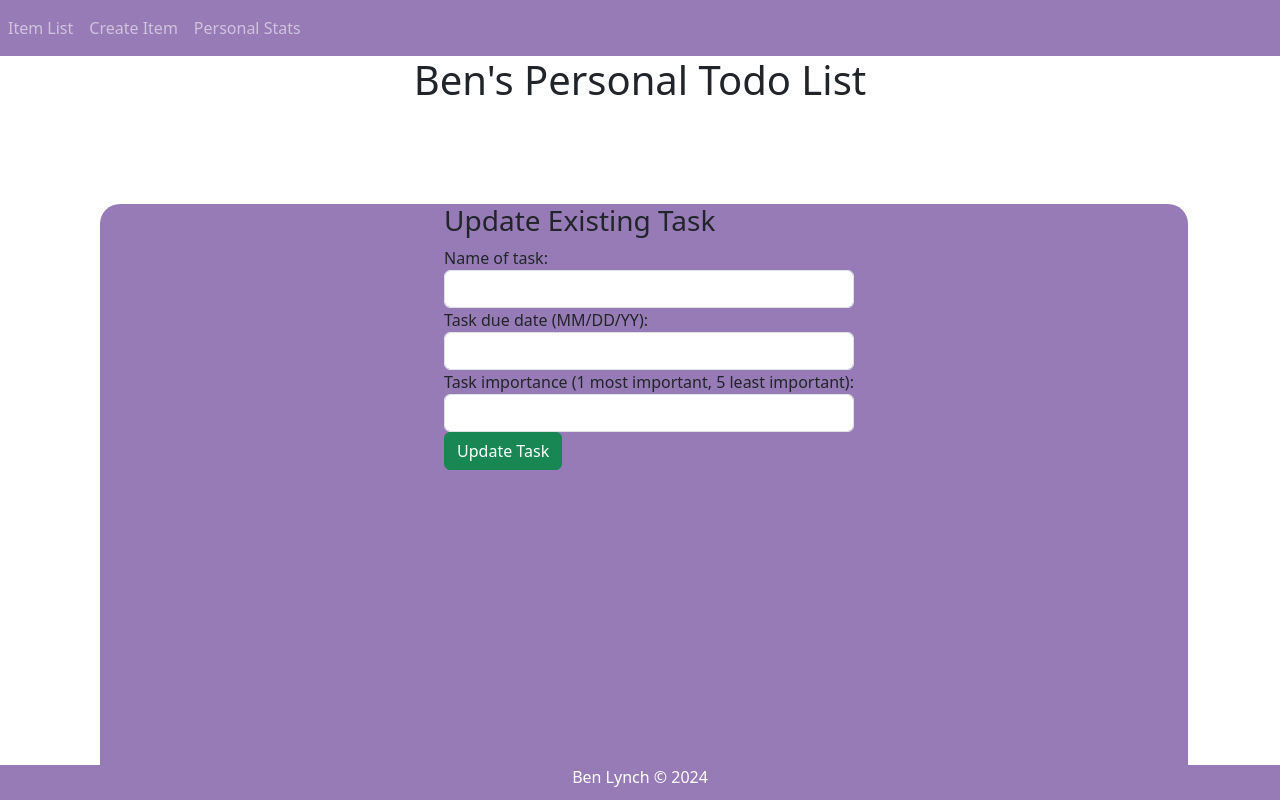
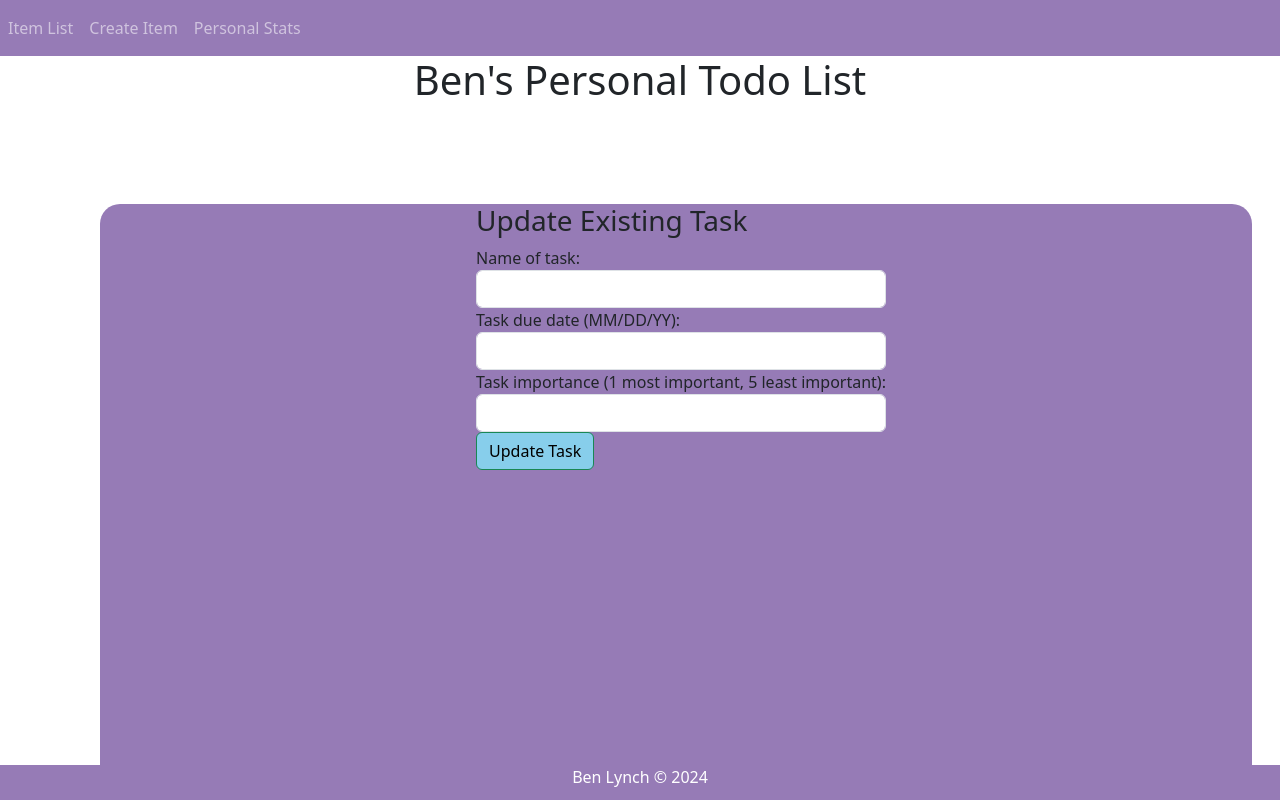
Before and after one commit to benl17/Java-and-SpringBoot-Projects, an Angular app in the folder ToDo-List-SpringBoot/todolistfrontend/: page /update-item/1 in a window 1280 px wide. Shown: the top 800 px of the page. Built offline with nearby package versions, Linux system fonts and the light colour scheme; no server answers.

Commit message:
minor tweaks to item list layout

```diff
--- a/ToDo-List-SpringBoot/todolistfrontend/src/app/update-item/update-item.component.html
+++ b/ToDo-List-SpringBoot/todolistfrontend/src/app/update-item/update-item.component.html
@@ -13,6 +13,6 @@
         <input type="text" class="form-control" id="itemImportance"
             [(ngModel)] = "item.itemImportance" name="itemImportance">
 
-        <button class="btn btn-success" type="submit">Update Task</button>
+            <button class="btn btn-success" type="submit" style="background-color: skyblue; color: black;">Update Task</button>
     </div>
 </form>
--- a/ToDo-List-SpringBoot/todolistfrontend/src/styles.css
+++ b/ToDo-List-SpringBoot/todolistfrontend/src/styles.css
@@ -13,7 +13,7 @@
 
 .container-squish {
     margin: 100px 0 0 100px;
-    width: 85%;
+    width: 90%;
     height: 750px;
     display: flex;
     justify-content: center;
@@ -37,7 +37,7 @@
 .task-container {
     display: flex;
     flex-wrap: wrap;
-    gap: 20px; /* Adjust the gap between task boxes as needed */
+    gap: 20px;
 }
 
 .task-box {
@@ -45,7 +45,7 @@
     padding: 20px;
     border-radius: 10px;
     background-color: #f9f9f9;
-    width: 300px; /* Adjust the width of the task boxes as needed */
+    width: 400px; /* Adjust the width of the task boxes as needed */
 }
 
 .task-details p {
```
